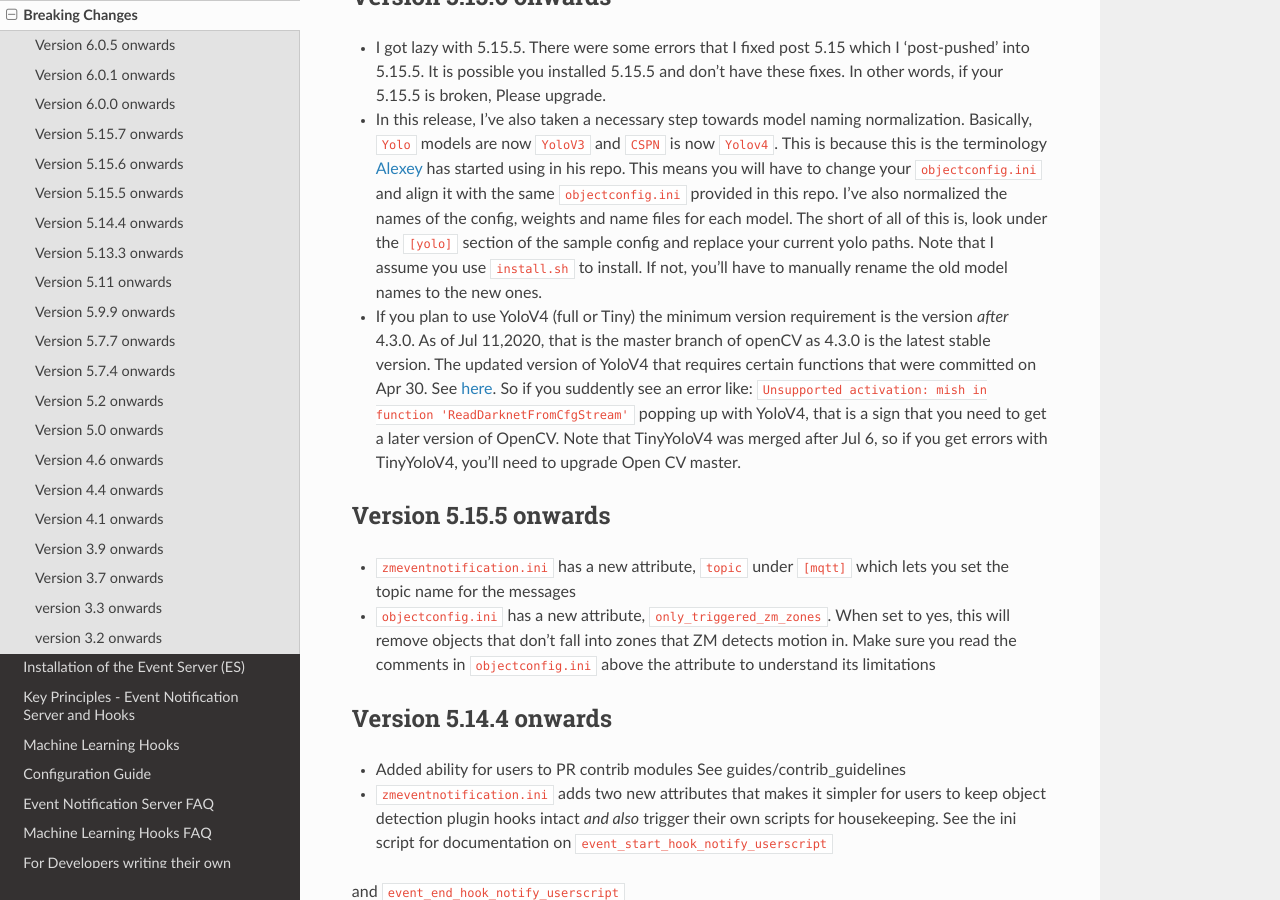
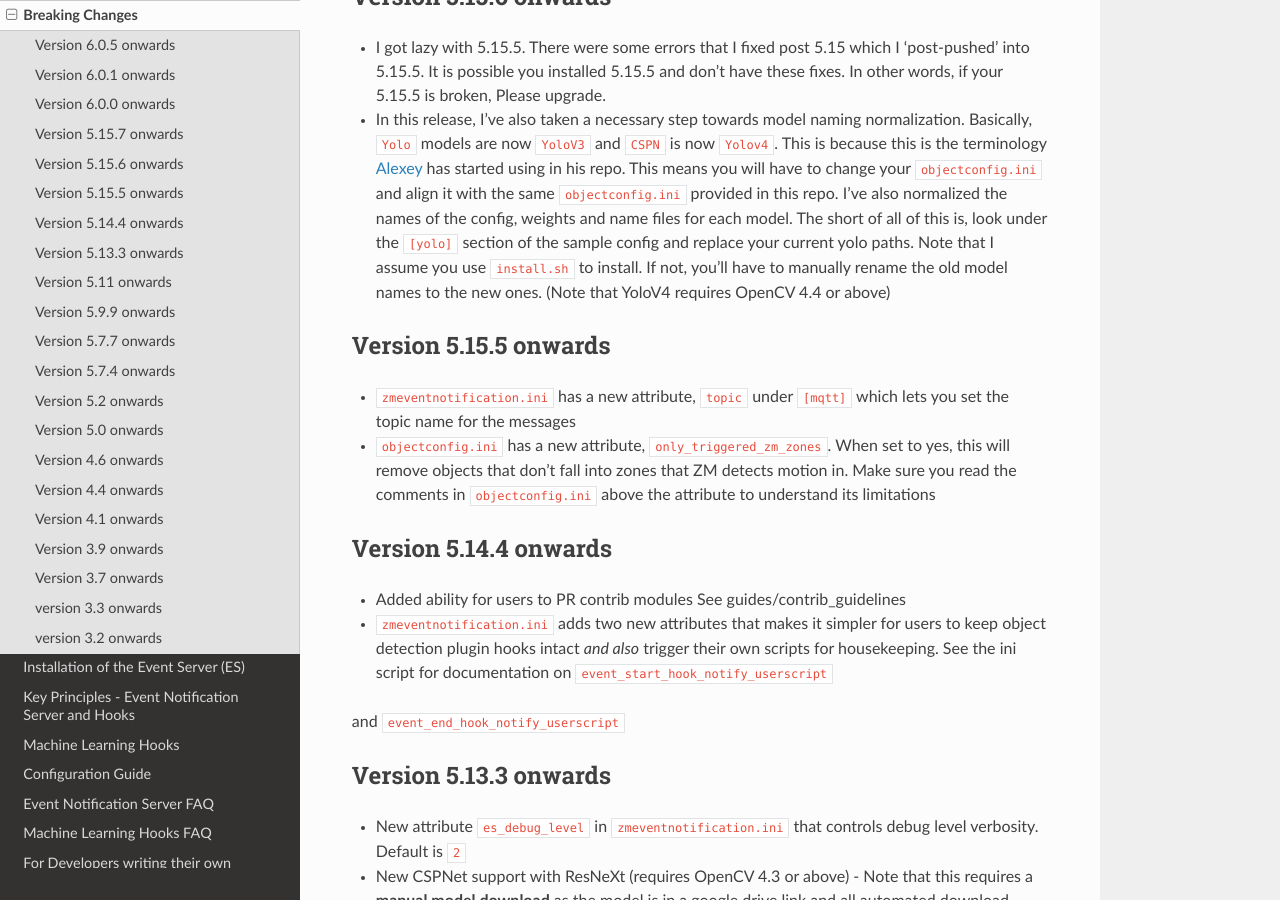
Before and after one commit to ZoneMinder/zmeventnotification, a Sphinx documentation site: the page built from docs/guides/breaking.rst, in a window 1280 px wide and 900 px high, scrolled down 2205 px. Built offline with Sphinx 7.4.7 and the Read the Docs theme 2.0.0, drawn with Linux system fonts in a browser that asks for light colours.

Commit message:
updated faq to reflect OCV 4.4 as we now have new releases

```diff
--- a/docs/guides/breaking.rst
+++ b/docs/guides/breaking.rst
@@ -103,15 +103,7 @@
   of the config, weights and name files for each model. The short of all of this is, look under
   the ``[yolo]`` section of the sample config and replace your current yolo paths.
   Note that I assume you use ``install.sh`` to install. If not, you'll have to manually
-  rename the old model names to the new ones.
-
-- If you plan to use YoloV4 (full or Tiny) the minimum version requirement is the version *after* 4.3.0.
-  As of Jul 11,2020, that is the master branch of openCV as 4.3.0 is the latest stable version.
-  The updated version of YoloV4 that requires certain functions that were committed on Apr 30.
-  See `here <https://github.com/opencv/opencv/issues/17148>`__. So if you suddently see an error like:
-  ``Unsupported activation: mish in function 'ReadDarknetFromCfgStream'`` popping up with YoloV4,
-  that is a sign that you need to get a later version of OpenCV. Note that TinyYoloV4 was merged after Jul 6,
-  so if you get errors with TinyYoloV4, you'll need to upgrade Open CV master.
+  rename the old model names to the new ones. (Note that YoloV4 requires OpenCV 4.4 or above)
 
 
 Version 5.15.5 onwards
--- a/docs/guides/hooks_faq.rst
+++ b/docs/guides/hooks_faq.rst
@@ -5,6 +5,11 @@
 --------------------------------------------------------------------------
 See :ref:`opencv_seg_fault`.
 
+I am trying to use YoloV4 and I see errors in OpenCV
+-----------------------------------------------------
+- If you plan to use YoloV4 (full or Tiny) the minimum version requirement OpenCV 4.4.
+  So if you suddently see an error like: ``Unsupported activation: mish in function 'ReadDarknetFromCfgStream'``
+  popping up with YoloV4, that is a sign that you need to get a later version of OpenCV.
 
 Necessary Reading - Sample Config Files
 ----------------------------------------
```
